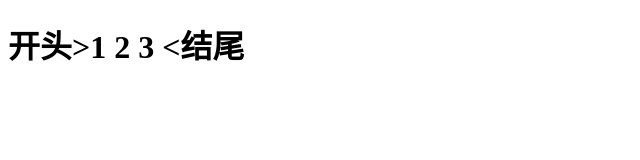
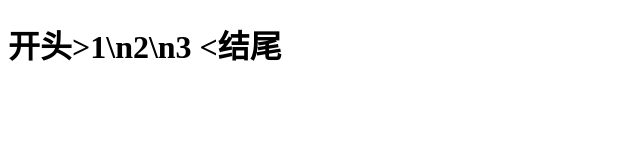
Before and after one commit to 3558957014/chun, a plain HTML site: page index.html in a window 1280 px wide. Shown: the whole page, without its empty margins (0-640 px from the left). Drawn offline with Linux system fonts and the light colour scheme.

Commit message:
Update index.html

```diff
--- a/index.html
+++ b/index.html
@@ -7,9 +7,7 @@
 </head>
 <body>
     <h1>
-开头>1
-2
-3
+开头>1\n2\n3
 <结尾
     </h1>
 </body>
```
